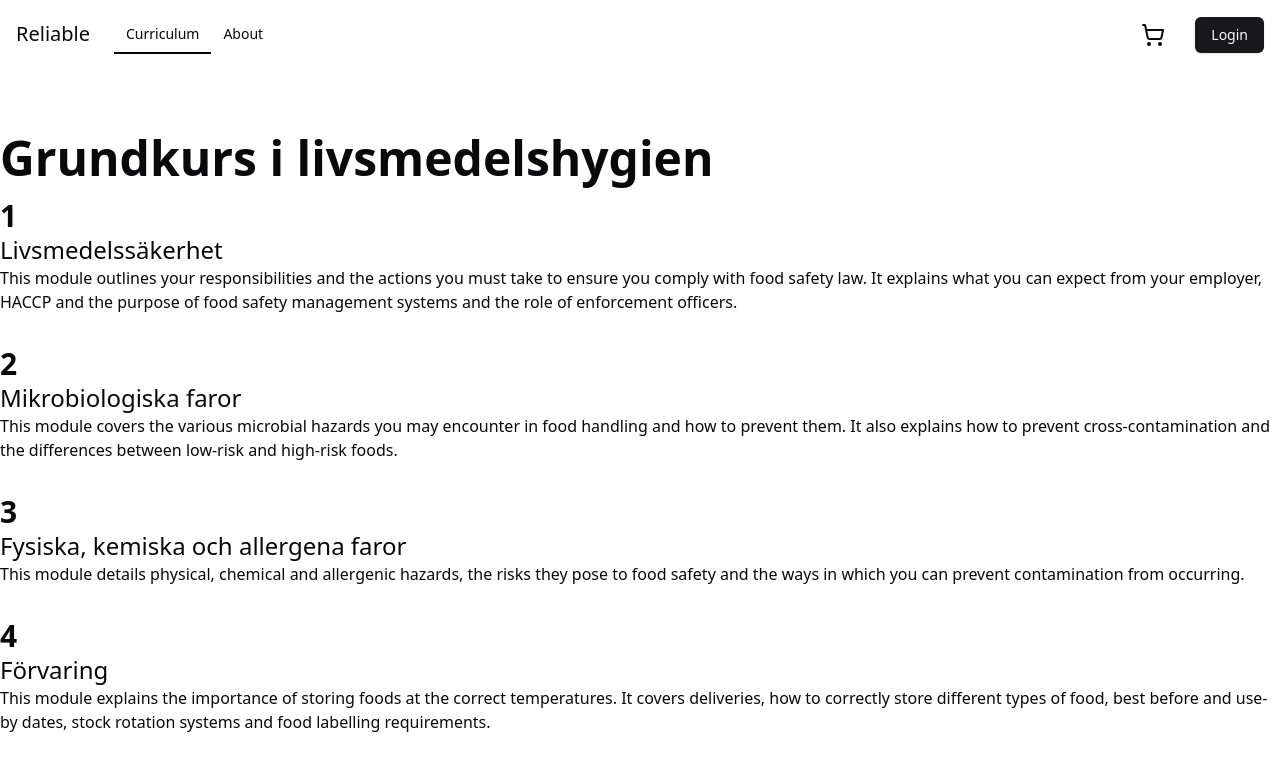
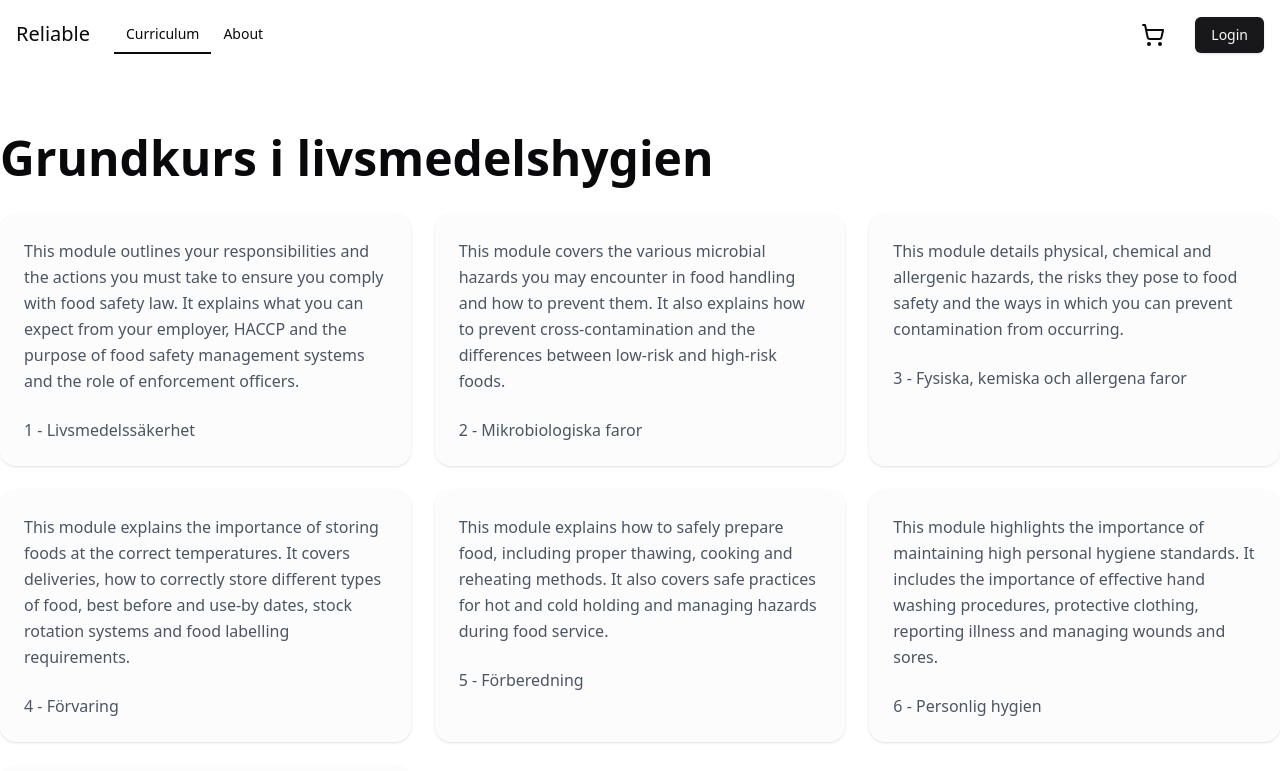
Before and after one commit to evilpaper/reliable, a Next.js app: page /curriculum in a window 1280 px wide. Shown: the top 771 px of the page. Built offline with nearby package versions, Linux system fonts and the light colour scheme.

Commit message:
Make card curriculum a grid instead of list

```diff
--- a/src/app/(landing)/curriculum/page.tsx
+++ b/src/app/(landing)/curriculum/page.tsx
@@ -1,3 +1,5 @@
+import { Card, CardContent, CardFooter } from "@/components/ui/card";
+
 const lessons = [
   {
     id: crypto.randomUUID(),
@@ -56,15 +58,27 @@ export default async function Page() {
       <h1 className="text-3xl md:text-4xl lg:text-5xl leading-tight font-bold">
         Grundkurs i livsmedelshygien
       </h1>
-      {lessons.map(({ id, number, name, content }) => {
-        return (
-          <section key={id} className="py-4">
-            <h1 className="text-3xl font-bold">{number}</h1>
-            <h2 className="text-2xl">{name}</h2>
-            <p>{content}</p>
-          </section>
-        );
-      })}
+      <div className="grid grid-cols-1 md:grid-cols-2 lg:grid-cols-3 gap-6 mt-8">
+        {lessons.map(({ id, number, name, content }) => {
+          return (
+            <Card
+              key={id}
+              className="bg-gray-50/50 border-0 rounded-2xl h-full"
+            >
+              <CardContent className="pt-6">
+                <blockquote className="text-1xl text-gray-600 font-normal leading-relaxed">
+                  {content}
+                </blockquote>
+              </CardContent>
+              <CardFooter className="flex items-center gap-3">
+                <span className="text-gray-600 font-medium">
+                  {number} - {name}
+                </span>
+              </CardFooter>
+            </Card>
+          );
+        })}
+      </div>
     </section>
   );
 }
```
